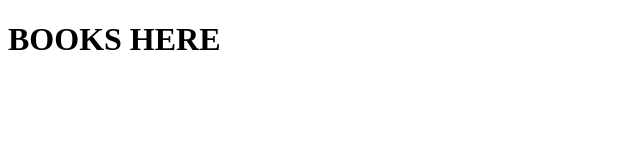
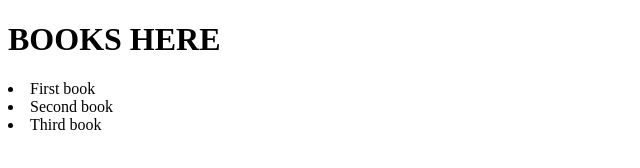
Before and after one commit to pavlo842/myserver, a website: page public/books.html in a window 1280 px wide. Shown: the whole page, without its empty margins (0-640 px from the left). Drawn offline with Linux system fonts and the light colour scheme.

```diff
--- a/public/books.html
+++ b/public/books.html
@@ -8,6 +8,9 @@
 <body>
     <div>
         <h1>BOOKS HERE</h1>
+        <li>First book</li>
+        <li>Second book</li>
+        <li>Third book</li>
     </div>
 </body>
 </html>
```
Also changed, not shown: index.js (+7 -0 lines).
